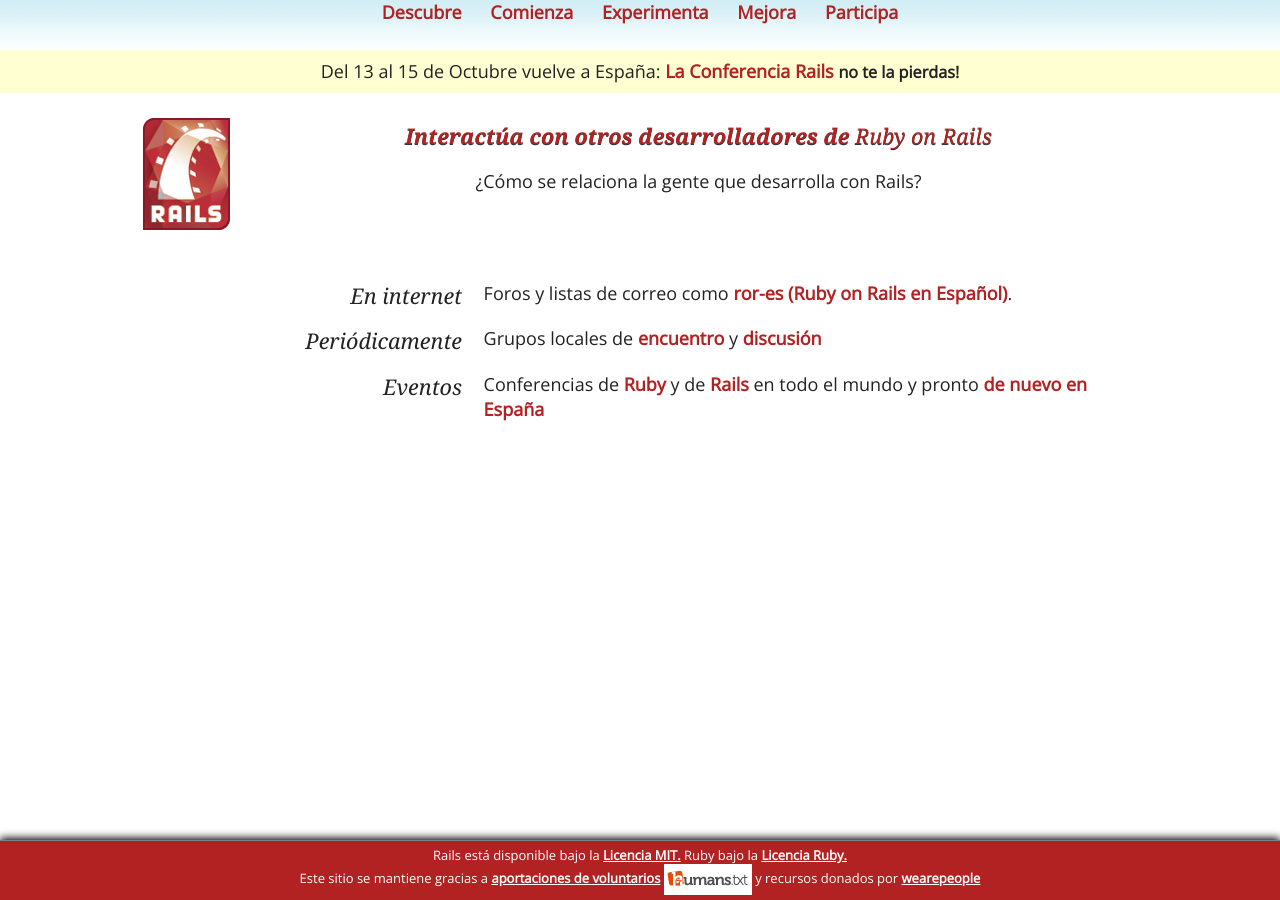
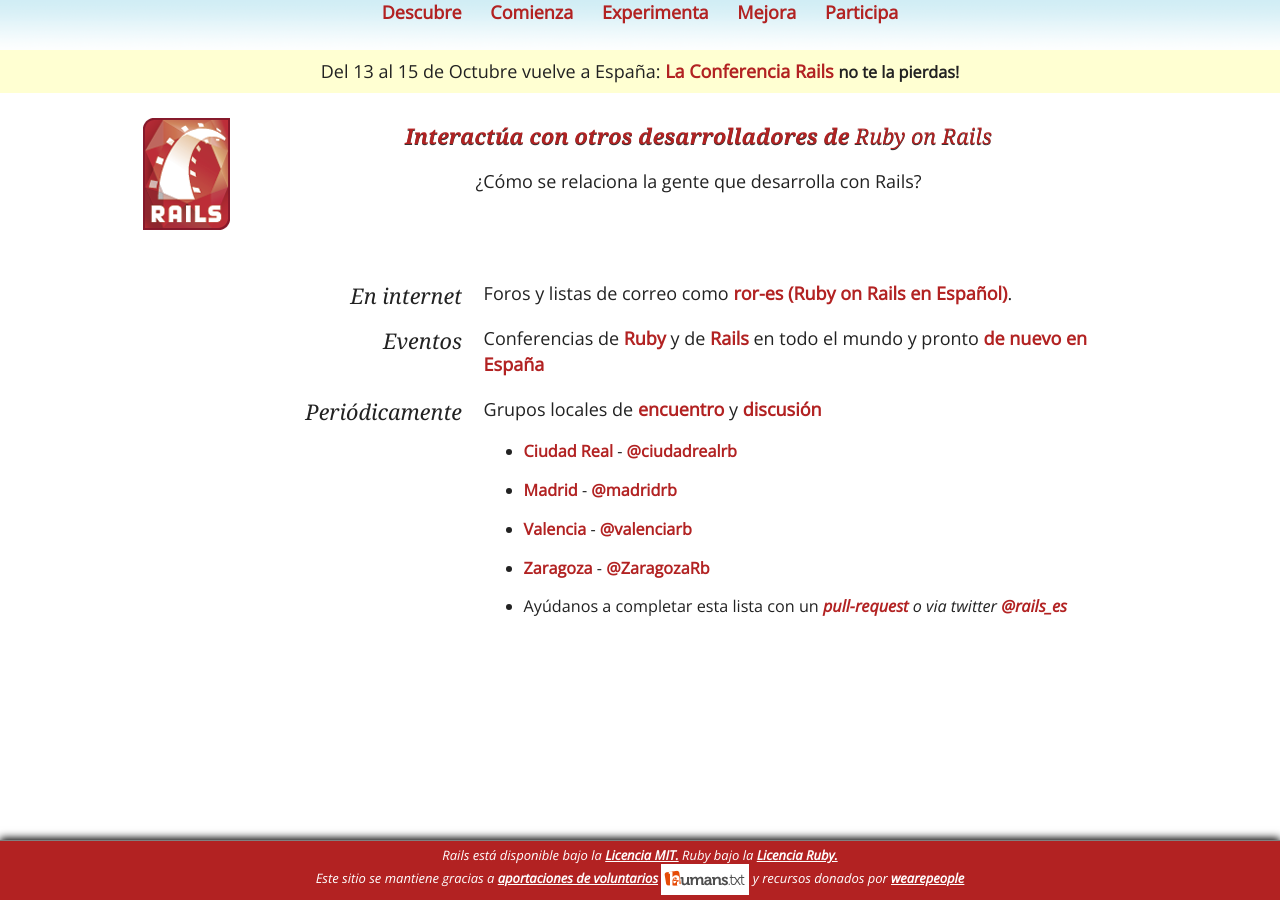
Before and after one commit to rails-es/rails-es.github.io, a Jekyll site: the page built from participa.html, in a window 1280 px wide. Built offline with Jekyll 4.4.1, drawn with Linux system fonts in a browser that asks for light colours; some web fonts are replaced; Markdown is read by kramdown in place of the engine named in the settings.

Commit message:
Add Spanish Ruby Meetups list (alphabetically ordered) with url + twitter handler

```diff
--- a/participa.html
+++ b/participa.html
@@ -14,12 +14,20 @@
   <dl>
     <dt>En internet</dt>
     <dd>Foros y listas de correo como <a href="https://groups.google.com/forum/?fromgroups#!forum/ror_es">ror-es (Ruby on Rails en Español)</a>.</dd>
-    <dt>Periódicamente</dt>
-    <dd>Grupos locales de <a href="http://ruby.meetup.com/" title="Grupos de Encuentro">encuentro</a>
-      y <a href="http://rubyusergroups.org/" title="Grupos de discusión">discusión</a></dd>
     <dt>Eventos</dt>
     <dd>Conferencias de <a href="http://lanyrd.com/topics/ruby/" title="Eventos de Ruby">Ruby</a>
       y de <a href="http://lanyrd.com/topics/ruby-on-rails/" title="Eventore de Rails">Rails</a> en todo el mundo
       y pronto <a href='http://conferenciaror.es'>de nuevo en España</a></dd>
+    <dt>Periódicamente</dt>
+    <dd>Grupos locales de <a href="http://ruby.meetup.com/" title="Grupos de Encuentro">encuentro</a>
+      y <a href="http://rubyusergroups.org/" title="Grupos de discusión">discusión</a>
+      <ul>
+        <li><a href="http://ciudadrealrb.org/" title="Ciudad Real">Ciudad Real</a> - <a href="https://twitter.com/ciudadrealrb" title="twitter ciudadrealrb">@ciudadrealrb</a></li>
+        <li><a href="http://www.madridrb.com/" title="Madrid">Madrid</a> - <a href="https://twitter.com/madridrb" title="twitter madridrb">@madridrb</a></li>
+        <li><a href="https://valenciarb.org/" title="Valencia">Valencia</a> - <a href="https://twitter.com/valenciarb" title="twitter valenciarb">@valenciarb</a></li>
+        <li><a href="http://www.meetup.com/Zaragoza-Ruby-Ham-Sessions/" title="Zaragoza">Zaragoza</a> - <a href="https://twitter.com/ZaragozaRb" title="twitter ZaragozaRb">@ZaragozaRb</a></li>
+        <li>Ayúdanos a completar esta lista con un <i><a href="https://github.com/aprodeweb/rubyonrails.org.es">pull-request</a> o via twitter <a href="https://twitter.com/rails_es">@rails_es</a></li>
+      </ul>
+    </dd>
   </dl>
 </section>
```
